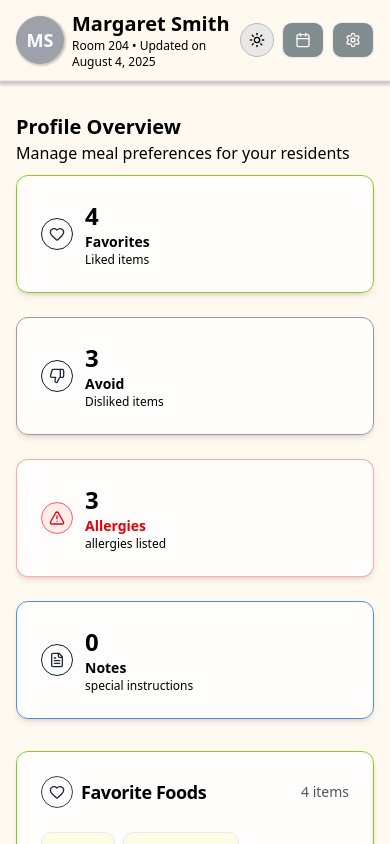
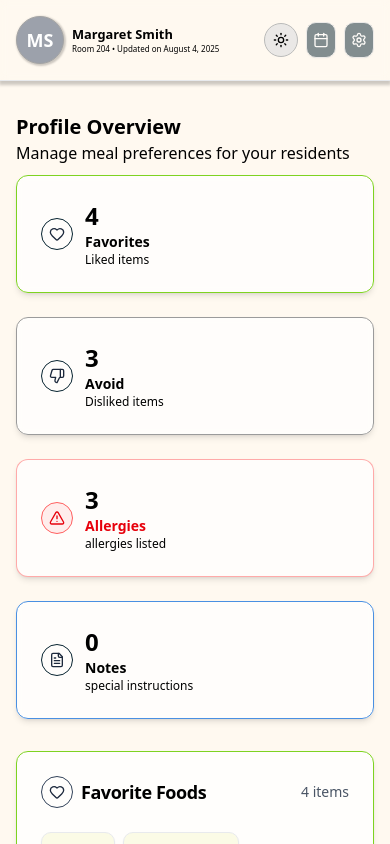
Before and after one commit to bajajshubham/elder-wand, a React (Vite) app: page / in a window 390 px wide. Shown: the top 844 px of the page. Built offline with nearby package versions, Linux system fonts and the light colour scheme.

Commit message:
added media queries for responsive header

```diff
--- a/src/App.css
+++ b/src/App.css
@@ -216,3 +216,54 @@
     width: 100% !important;
   }
 }
+
+@media (max-width: 720px) {
+  .header-name {
+    font-size: 95% !important;
+  }
+  .header-details {
+    font-size: 0.7rem !important;
+  }
+  .header-button {
+    padding-left: 0.5rem !important;
+    padding-right: 0.5rem !important;
+  }
+}
+
+@media (max-width: 640px) {
+  .header-name {
+    font-size: 90% !important;
+  }
+  .header-details {
+    font-size: 0.65rem !important;
+  }
+}
+
+@media (max-width: 615px) {
+  .header-name {
+    font-size: 85% !important;
+  }
+  .header-details {
+    font-size: 0.6rem !important;
+  }
+}
+
+@media (max-width: 540px) {
+  .header-name {
+    font-size: 80% !important;
+  }
+  .header-details {
+    font-size: 0.55rem !important;
+  }
+  .header-button {
+    padding-left: 0.375rem !important;
+    padding-right: 0.375rem !important;
+  }
+}
+
+@media (max-width: 480px) {
+  .header-details {
+    font-size: 0.5rem !important;
+    line-height: 1.2 !important;
+  }
+}
```
